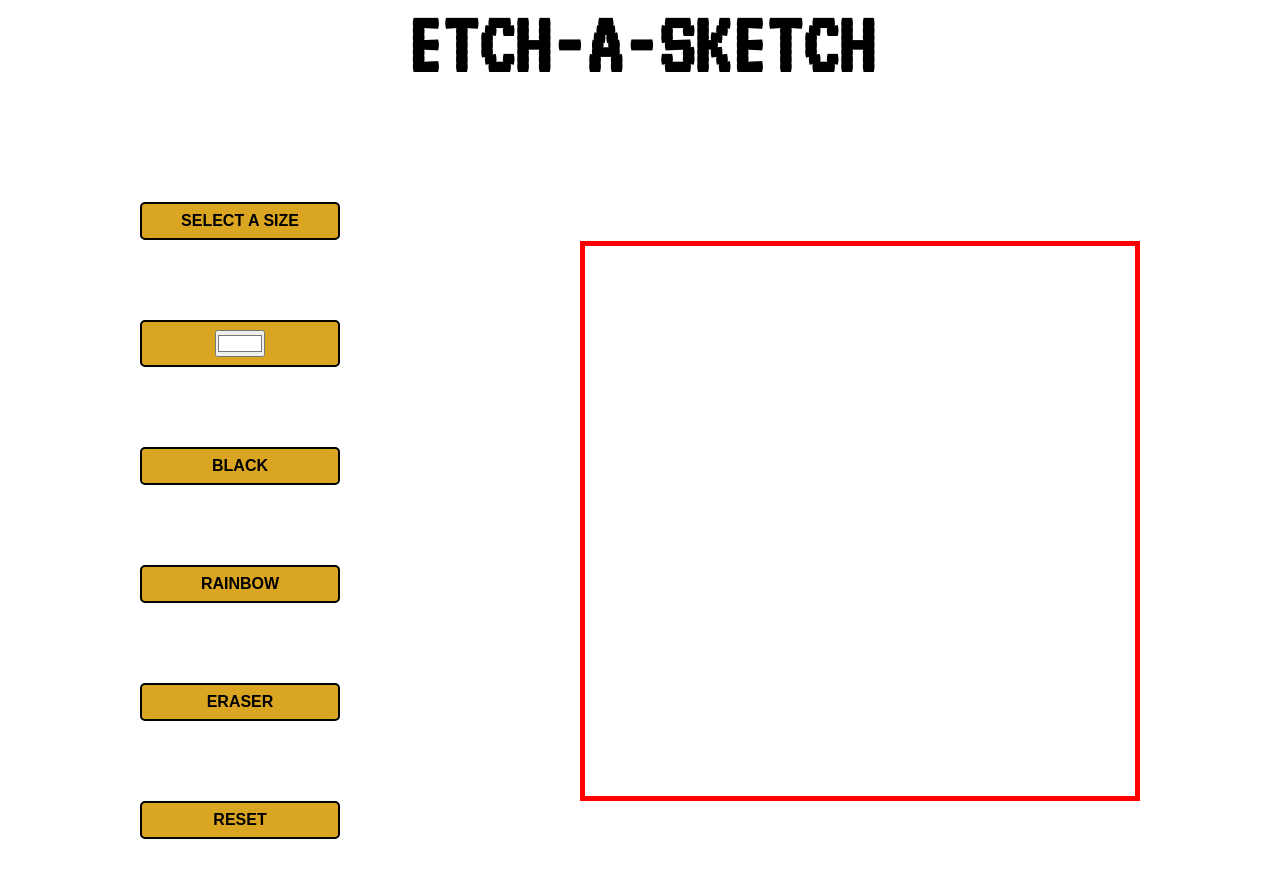
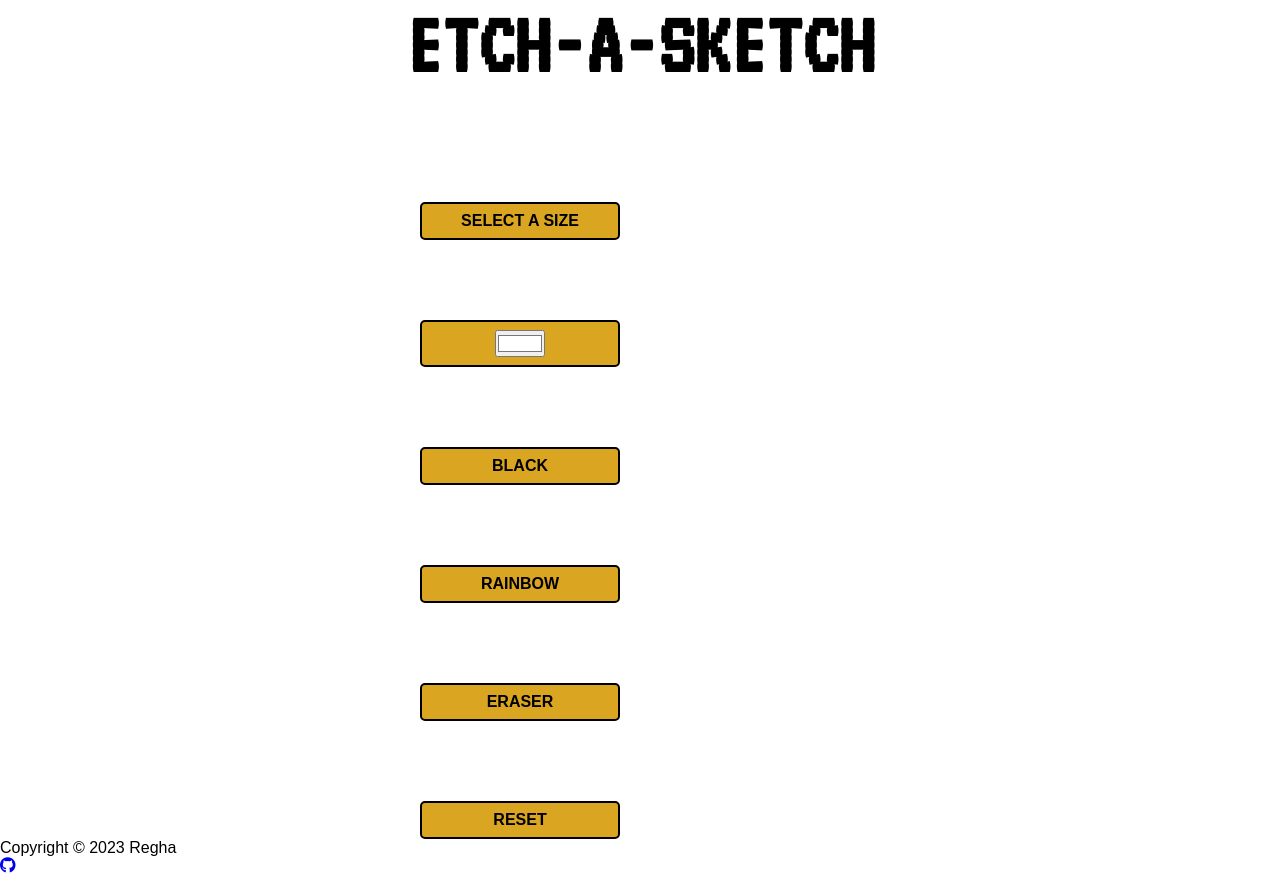
Before and after one commit to REGSYBABA/ETCH-A-SKETCH, a plain HTML site: page index.html in a window 1280 px wide. Before the commit the page ends 839 px from the top, so only its background shows below. Drawn offline with Linux system fonts and the light colour scheme; a web font is replaced by a local one.

Commit message:
made a few chnages

```diff
--- a/index.html
+++ b/index.html
@@ -8,6 +8,7 @@
     <link rel="preconnect" href="https://fonts.googleapis.com">
     <link rel="preconnect" href="https://fonts.gstatic.com" crossorigin>
     <link href="https://fonts.googleapis.com/css2?family=Press+Start+2P&family=REM:ital,wght@0,400;0,500;0,600;0,700;0,800;0,900;1,500&family=Ubuntu:wght@400;500;700&family=VT323&display=swap" rel="stylesheet">
+    <script src="https://kit.fontawesome.com/40fa71cc48.js" crossorigin="anonymous"></script>
 </head>
 <body>
     <header>
@@ -29,9 +30,17 @@
             <button onclick="setColor('white')">ERASER</button>
             <button onclick="resetGrid()">RESET</button>
         </div>
-        <div class="sketch-pad" style="width: 550px; height: 550px; border: 5px solid red;"></div>
+        <div class="sketch-pad"></div>
         <!-- <div class="sketch-pad"></div> -->
     </main>
+    <footer>
+        <p>
+            Copyright ©
+            2023
+            Regha
+          </p>
+          <a href="https://github.com/REGSYBABA" target="_blank"><i class="fa-brands fa-github git"></i></a>
+    </footer>
     <script src="script.js"></script>
 </body>
 </html>
```
